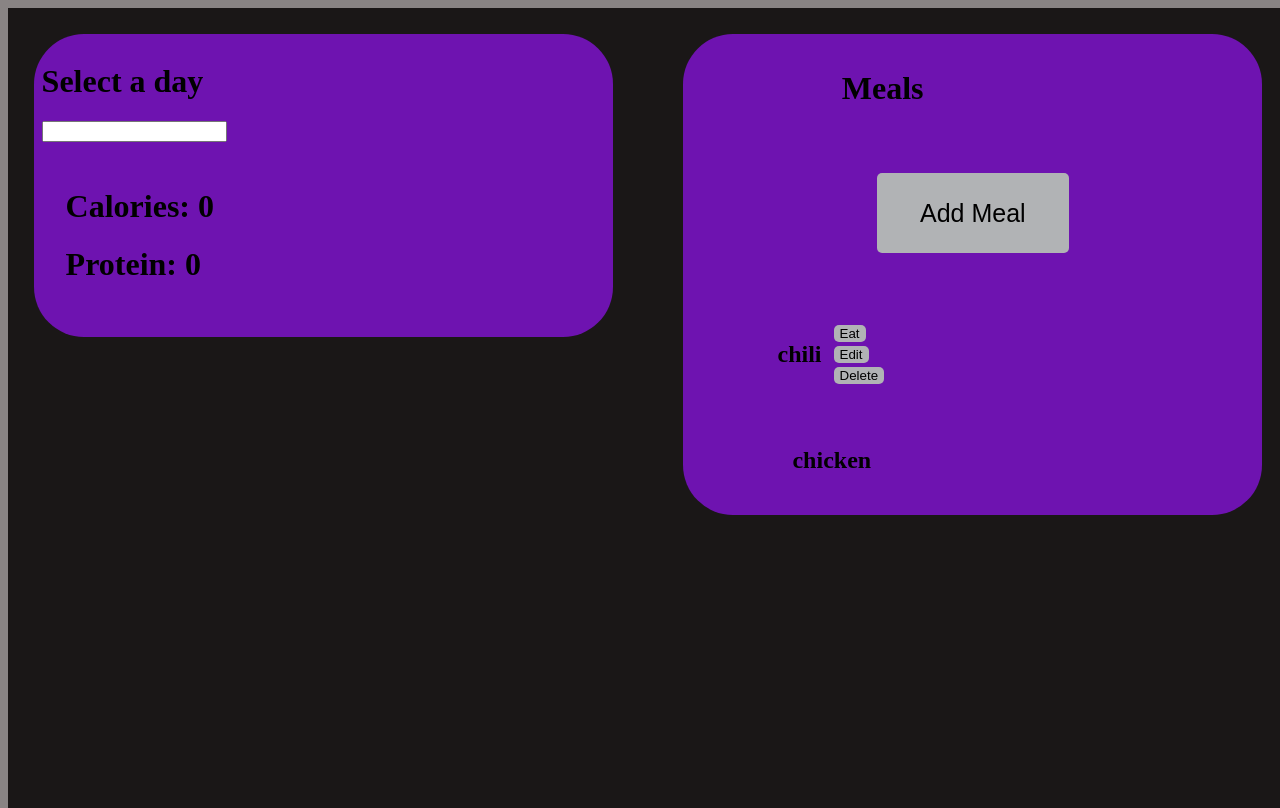
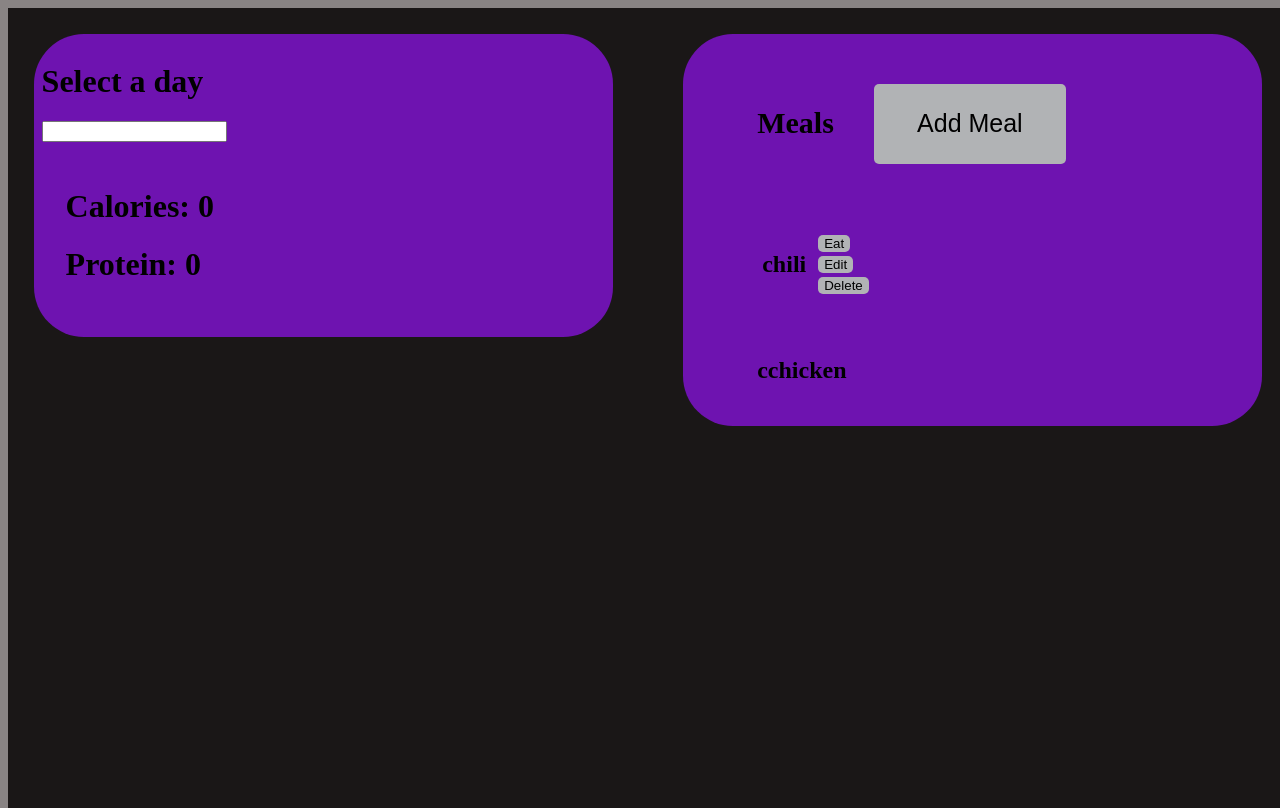
Before and after one commit to teimyw8/EatingTracker, a Next.js app in the folder front/: page / in a window 1280 px wide. Both pictures are taken after a click on the element "chili". Built offline with nearby package versions, Linux system fonts and the light colour scheme.

Commit message:
updated SearchDisplay and serving -> servsConsumed

```diff
--- a/front/pagesImpl/components/commonTypes.tsx
+++ b/front/pagesImpl/components/commonTypes.tsx
@@ -1,25 +1,87 @@
 export interface Ingredient{
     name: string;
-    cal: number;
+    cal: number | undefined;
     p: number;
-    c: number;
-    f: number;
-    serv: number;
-    servOz: number;
+    c: number | undefined;
+    f: number | undefined;
+    serv: number | undefined;
+    servOz: number | undefined;
 }
 
 export interface MealIngr {
     ingr: Ingredient;
-    amm : number;
+    servsConsumed : number;
 }
 
-export interface Meal {
+ export interface MealInter {
     name: string;
-    totalServ: number;
-    totalServOz: number;
-    ingredientList: [MealIngr];
+    ingredientList: Array<MealIngr>;
 
 }
+
+export class Meal implements MealInter {
+    name :string
+    ingredientList : Array<MealIngr>
+
+
+    constructor(name :string, ingredientList : Array<MealIngr> ) {
+        this.name = name,
+        this.ingredientList = ingredientList
+    }
+    totalCal(){
+        var sumCal : number = 0;
+        if(this.ingredientList){
+            this.ingredientList.forEach(element => {
+                if(element.ingr.cal){
+                    sumCal += (element.ingr.cal * element.servsConsumed)
+                } else if(element.ingr.c && element.ingr.p && element.ingr.f) {
+                    sumCal += element.ingr.c * Ccal * element.servsConsumed
+                    sumCal += element.ingr.p * Ccal * element.servsConsumed
+                    sumCal += element.ingr.f * Fcal * element.servsConsumed
+                }
+            });
+        }
+        return sumCal;
+    }
+    totalP(){
+        var sumP : number = 0;
+        if(this.ingredientList){
+            this.ingredientList.forEach(element => {
+                sumP+=element.ingr.p* element.servsConsumed;
+            });
+        }
+        return sumP;
+    }
+    servingSize(){
+        var sumServing : number = 0;
+        if(this.ingredientList){
+            this.ingredientList.forEach(element => {
+                sumServing+= element.servsConsumed
+            });
+        }
+        return sumServing;
+    }
+}
+
+export interface EatenEntry {
+    name: string;
+    cal: number;
+    p: number;
+    servings: number;
+}
+
+
+export interface Displayable{
+    type: DisplayListType;
+    name: string;
+    ingrList : MealIngr[];
+    isClicked: boolean;
+
+}
+export enum DisplayListType {
+    MEAL = 1,
+    INGR = 2
+  }
 
 export const OZtoG : number = 28.3495;
 export const GtoOZ : number = 0.035274;
--- a/front/pagesImpl/components/currentDay.tsx
+++ b/front/pagesImpl/components/currentDay.tsx
@@ -1,21 +1,66 @@
 import styled from '@emotion/styled';
-import React, { useState } from 'react';
+import React, { useState, useEffect } from 'react';
 import DatePicker from "react-datepicker";
 import "react-datepicker/dist/react-datepicker.css";
+import { Ccal, EatenEntry, Fcal } from './commonTypes';
 
-const CurrentDay = (): React.JSX.Element => {
+
+interface CurrentDayProp {
+    eaten: Array<EatenEntry> | undefined;
+    date: Date | undefined;
+    changeDay: (day: Date) => void
+
+
+}
+
+const CurrentDay = (props: CurrentDayProp): React.JSX.Element => {
 
     const [selectedDate, setSelectedDate] = useState<Date>();
     const timeSelectPrompt = "Select a day"
     const [eatenCalories, setEatenCalories] = useState(0);
     const [eatenProtein, setEatenProtein] = useState(0);
+    const [eatenList, setEatenList] = useState(props.eaten)
+
+    const ChangeDay = (date: Date | null) => {
+        if (date) {
+
+
+            var formatedDate: Date = new Date();
+            formatedDate.setFullYear(date.getFullYear());
+            formatedDate.setMonth(date.getMonth());
+            formatedDate.setDate(date.getDate());
+            props.changeDay(formatedDate);
+        }
+    }
+
+    useEffect(() => {
+        var totalCal = 0;
+        var totalP = 0;
+        if (eatenList) {
+
+            eatenList.forEach((element) => {
+
+                totalCal += element.cal;
+                totalP += element.p;
+            });
+        }
+        setEatenProtein(totalP);
+        setEatenCalories(totalCal);
+
+    }, [eatenList]);
+
+    useEffect(() => {
+        if (props.date) {
+            setSelectedDate(props.date)
+        }
+    }, []);
 
     return (
         <>
             <h1>
                 {selectedDate ? selectedDate.toString() : timeSelectPrompt} </h1>
 
-            <DatePicker selected={selectedDate} onChange={(date) => date ? setSelectedDate(date) : () => { return false; }} />
+            <DatePicker selected={selectedDate} onChange={(date) => date ? ChangeDay(date) : () => { return false; }} />
             <EatenMealWrapper>
                 <h1>Calories: {eatenCalories}</h1>
                 <h1>Protein: {eatenProtein} </h1>
--- a/front/pagesImpl/homeImpl.tsx
+++ b/front/pagesImpl/homeImpl.tsx
@@ -3,42 +3,37 @@ import React, { ButtonHTMLAttributes, Component, DetailedHTMLProps, useEffect }
 import { useState } from 'react';
 import CurrentDay from './components/currentDay';
 import IngEntry from './components/ingEntry';
+import { EatenEntry, Ingredient, Meal, MealInter, MealIngr, Displayable, DisplayListType } from './components/commonTypes';
 
+export interface SearchDisplayListProps {
+  items: Array<Displayable>;
+  editClick: (e: any, index: number, newMeal: Meal) => boolean,
+  deleteClick: (e: any, index: number) => boolean,
+  eatClick: (e: any, index: number, serving: number) => boolean,
+}
 
 interface ClickedMealProps {
 
-
-  name: string,
-  carbs: string,
-  fat: string,
-  protein: string,
-  onClick: (e: any, index: number, newCarbs: string,
-    newFat: string, newProtein: string, newPortion: string) => boolean,
+  meal: Meal,
+  editClick: (e: any, index: number, newMeal: Meal) => boolean,
   deleteClick: (e: any, index: number) => boolean,
   eatClick: (e: any, index: number, serving: number) => boolean,
   index: number,
-  portion: string
+
 }
+
 interface MealProps {
 
   name: string,
   onClick: (index: number) => void,
   index: number
 }
-interface Meal {
+interface DisplayListProps {
 
-
-  name: string,
-  carbs: number,
-  fat: number,
-  protein: number,
-  isClicked: boolean,
-  portion: number,
 }
 
 export default function Home() {
-  var first = { name: 'chili', carbs: 1, fat: 2, protein: 3, isClicked: false, portion: 1 };
-  var second = { name: 'chicken', carbs: 3, fat: 2, protein: 1, isClicked: false, portion: 1 };
+
 
   const [addName, setAddName] = useState('');
   const [addCarbs, setAddCarbs] = useState('');
@@ -47,49 +42,98 @@ export default function Home() {
   const [addPortion, setAddPortion] = useState('');
   const [addPortionOZ, setAddPortionOZ] = useState('');
 
+  const [eatenList, setEatenList] = useState<Array<EatenEntry>>();
+  const [currentDay, setCurrentDay] = useState<Date>();
+
+  const changeDay = (newDay: Date) => {
+    setCurrentDay(newDay)
+  }
+
+  const [mealDisplayList, setMealDisplayList] = useState<Array<Displayable>>()
+
+  const updateMealDisplayList = (newMeals: Array<Meal>) => {
+    var newDisplayList: Array<Displayable> = new Array();
+    newMeals.forEach(element => {
+
+      newDisplayList.push({ ingrList: element.ingredientList, type: DisplayListType.MEAL, name: element.name, isClicked: false })
+    });
+    setMealDisplayList(newDisplayList);
+  }
 
 
 
-  const [meals, setMeals] = useState<Array<Meal>>([first, second]);
-  const [clickedMeal, setClickedMeal] = useState(-1);
+  const [meals, setMeals] = useState<Array<Meal>>();
   const [addMealClicked, setAddMealClicked] = useState(false);
 
   const [eatenCalories, setEatenCalories] = useState(0);
   const [eatenProtein, setEatenProtein] = useState(0);
-  const clickMeal = (index: number) => {
-    var newMeals = meals
-
-    newMeals[index].isClicked = true
-    if (clickedMeal >= 0)
-      newMeals[clickedMeal].isClicked = false
-
-    setMeals([...newMeals])
-    setClickedMeal(index)
-
-    console.log(meals[index].isClicked)
-  };
 
   const deleteMeal = (e: any, index: number) => {
+    if (meals) {
       var newMeals = [...meals]
       newMeals.splice(index, 1)
 
       setMeals(newMeals)
-    setClickedMeal(-1)
       return true
+    }
+    return false
+
   };
 
-  const eatMeal = (e: any, index: number, serving: number) => {
+  const eatMeal = (e: any, index: number, servings: number) => {
     //TODO display serving of meal in left side and update calories and protein for day
+    e.preventDefault()
+    if (meals) {
+      var eatenMeal = meals[index]
+      var newEntry: EatenEntry = { name: eatenMeal.name, cal: eatenMeal.totalCal()*servings, p: eatenMeal.totalP()*servings, servings:servings };
+      newEntry.name = eatenMeal.name;
+      if (eatenList) {
+        setEatenList([...eatenList, newEntry])
+      } else {
+        setEatenList([newEntry])
+      }
       return true
+    }
+
+    return false;
+
+
   };
 
-  /*
+
   useEffect(() => {
+    if (currentDay == null) {
+      var today = new Date();
+      setCurrentDay(today);
+    }
+    if (meals == undefined) {
+      var dummyIngr: Ingredient = { name: 'dummyIngr', serv: undefined, servOz: undefined, c: undefined, f: undefined, cal: 100, p: 10 };
+      var dummyMealIngr: MealIngr = { ingr: dummyIngr, servsConsumed:  2}
+      var first: MealInter = { name: 'chili', ingredientList: [dummyMealIngr] };
+      var second: MealInter = { name: 'cchicken', ingredientList: [dummyMealIngr] };
+      var firstMeal: Meal = new Meal(first.name, first.ingredientList)
+      var secondMeal: Meal = new Meal(second.name, second.ingredientList)
+      setMeals([firstMeal, secondMeal])
+
+    }
+  }, [])
+
+  useEffect(() => {
+    if (meals) {
+      updateMealDisplayList(meals)
+    }
 
   }, [meals])
-   */
-  const submitAddMeal = (e: any) => {
+
+  useEffect(() => {
+    // TODO Call DB to see if theres record for new day
+
+  }, [currentDay])
+
+  const submitAddMeal = (e: any, newMeal: Meal) => {
     e.preventDefault()
+    /*
+    TODO This(form input validation and error displaying) needs to be implemented at the ingEntry level
     if (Number.isNaN(addCarbs)
     ) {
       //error message: field validation
@@ -116,22 +160,18 @@ export default function Home() {
       //error message: field validation
       console.log('Portion is not valid number')
       return false
-    } else {
-      var newMeal = {
-        name: addName, carbs: Number(addCarbs),
-        fat: Number(addFat), protein: Number(addProtein),
-        portion: Number(addPortion), isClicked: false
-      }
+      */
+
+    if (meals) {
       var newMeals = meals
       newMeals.push(newMeal)
       setMeals([...newMeals])
-      setAddCarbs("0")
-      setAddFat("0")
-      setAddProtein("0")
-      setAddPortion("0")
-      setAddPortionOZ("0")
+    }
+
+    setMeals([newMeal])
+
     setAddMealClicked(false)
-    }
+
 
   };
   const cancelAddMeal = () => {
@@ -140,10 +180,11 @@ export default function Home() {
   const addMeal = () => {
     setAddMealClicked(true)
   };
-  const editMeal = (e: any, whichMeal: number, newCarbs: string,
-    newFat: string, newProtein: string, newPortion: string
+  const editMeal = (e: any, index: number, newMeal: Meal
   ) => {
     e.preventDefault()
+    /*
+    TODO implement at ingEntry level
     if (Number.isNaN(newCarbs)
     ) {
       //error message: field validation
@@ -163,24 +204,24 @@ export default function Home() {
       //error message: field validation
       console.log('Protein is not valid number')
       return false
+*/
 
-    } else {
 
+    if (meals) {
       var newMeals = meals
-      newMeals[whichMeal].carbs = Number(newCarbs)
-      newMeals[whichMeal].fat = Number(newFat)
-      newMeals[whichMeal].protein = Number(newProtein)
-      newMeals[whichMeal].portion = Number(newPortion)
+      newMeals[index] = newMeal
       setMeals([...newMeals])
-      console.log("editClick")
+      console.log("editSubmit")
       return true
     }
+    return false
+
   };
 
   return <MainDiv>
     <LeftSide>
 
-      <CurrentDay />
+      <CurrentDay date={currentDay} eaten={eatenList} changeDay={changeDay} />
 
     </LeftSide>
 
@@ -195,25 +236,24 @@ export default function Home() {
 
           :
 
-          <div>
-            <h1 style={
-              {
-                padding: '5px'
-              }
-            }>Meals</h1>
+          <DivTable>
+            <StyledHeading>Meals</StyledHeading>
             <AddMealButton onClick={addMeal}>
               Add Meal
             </AddMealButton>
-          </div>
+          </DivTable>
 
         }
       </DivRow>
-      {meals.map((item, index) => (
-        item.isClicked ?
-          <ClickedMeal key={index} onClick={editMeal} deleteClick={deleteMeal} eatClick={eatMeal} name={item.name} carbs={String(item.carbs)} fat={String(item.fat)} protein={String(item.protein)} portion={String(item.portion)} index={index}></ClickedMeal>
+      {mealDisplayList ?
+        <SearchDisplayList items={mealDisplayList} editClick={editMeal} eatClick={eatMeal} deleteClick={deleteMeal}>
+
+        </SearchDisplayList>
         :
-          <UnclickedMeal key={index} onClick={clickMeal} name={item.name} index={index}></UnclickedMeal>
-      ))}
+        <DivTable>
+        </DivTable >
+      }
+
 
 
     </RightSide>
@@ -221,17 +261,44 @@ export default function Home() {
 }
 //Classes
 
-const ClickedMeal: React.FC<ClickedMealProps> = ({ onClick, eatClick, deleteClick, carbs, fat, protein, name, index, portion }) => {
-  const [nameDisplay, setNameDisplay] = useState(String(name));
-  const [editClick, setEditClick] = useState(false);
+const SearchDisplayList: React.FC<SearchDisplayListProps> = ({ items, deleteClick, eatClick, editClick }) => {
+  const [displayList, setDisplayList] = useState(items)
+
+  const [clickedMeal, setClickedMeal] = useState(-1);
+  const clickMeal = (index: number) => {
+    if (displayList) {
+      var newMeals = displayList
+
+      newMeals[index].isClicked = true
+      if (clickedMeal >= 0)
+        newMeals[clickedMeal].isClicked = false
+
+      setDisplayList([...newMeals])
+      setClickedMeal(index)
+    }
+
+  };
+
+  return (
+    <>
+      {displayList.map((item, index) => (
+        item.isClicked ?
+          <ClickedMeal key={index} editClick={editClick} deleteClick={deleteClick} eatClick={eatClick} meal={new Meal(item.name, item.ingrList)} index={index}></ClickedMeal>
+          :
+          <UnclickedMeal key={index} onClick={clickMeal} name={item.name} index={index}></UnclickedMeal>
+      ))}
+    </>
+  )
+
+}
+
+const ClickedMeal: React.FC<ClickedMealProps> = ({ editClick, eatClick, deleteClick, meal, index }) => {
+  const [nameDisplay, setNameDisplay] = useState(String(meal.name));
+  const [editClicked, setEditClicked] = useState(false);
   const [deleteClicked, setDeleteClicked] = useState(false);
   const [eatError, setEatError] = useState(false)
 
-  const [editCarbs, setCarbs] = useState(String(carbs));
-  const [editFat, setFat] = useState(String(fat));
-  const [editProtein, setProtein] = useState(String(protein));
-  const [editPortion, setPortion] = useState(String(portion));
-  const [editPortionOZ, setPortionOZ] = useState(String(Number(portion) * 30));
+
   const [eatClicked, setEatClicked] = useState(false)
 
   const [eatPortion, setEatPortion] = useState('');
@@ -239,11 +306,11 @@ const ClickedMeal: React.FC<ClickedMealProps> = ({ onClick, eatClick, deleteClic
   const [eatMeal, setEatMeal] = useState<Meal>();
 
   const clickEdit = (event: React.MouseEvent<HTMLButtonElement>) => {
-    setEditClick(true)
+    setEditClicked(true)
     setEatClicked(false)
   }
   const clickCancel = (event: React.MouseEvent<HTMLButtonElement>) => {
-    setEditClick(false)
+    setEditClicked(false)
   }
   const submitMeal = () => {
 
@@ -256,18 +323,20 @@ const ClickedMeal: React.FC<ClickedMealProps> = ({ onClick, eatClick, deleteClic
   const setEatClickT = (e: React.MouseEvent<HTMLButtonElement>) => {
     e.preventDefault()
     setEatClicked(true)
-    setEditClick(false)
+    setEditClicked(false)
   }
 
   //TODO
   //Validate serving is number and check which unit is being used
   //If serving not number show message
   const eatSubmit = (e: any, index: number, serving: string, servingOZ: string) => {
+    //TODO need to pass eaten ammount to EatenEntry creation
+    eatClick(e, index, Number(serving))
     setEatClicked(false)
-    var numberval = false;
+
     if (serving) {
       if (Number.isNaN(serving)) {
-
+        //TODO eat submit form errors
       }
     } else if (servingOZ) {
       if (Number.isNaN(servingOZ)) {
@@ -275,14 +344,13 @@ const ClickedMeal: React.FC<ClickedMealProps> = ({ onClick, eatClick, deleteClic
       }
 
     }
-    eatClick(e, index, Number(serving))
+
   }
 
-  const editSubmit = (e: any, whichMeal: number, newCarbs: string,
-    newFat: string, newProtein: string, newPortion: string
+  const editSubmit = (e: any, index: number, newMeal: Meal
   ) => {
-    setEditClick(false)
-    onClick(e, index, newCarbs, newFat, newProtein, newPortion)
+    setEditClicked(false)
+    editClick(e, index, newMeal)
   }
 
   // const [carbsDisplay, setCarbs] = useState(carbs.toString);
@@ -313,82 +381,19 @@ const ClickedMeal: React.FC<ClickedMealProps> = ({ onClick, eatClick, deleteClic
 
           <DivCellRight>
             <EditFormWrapper>
-              {editClick ?
-                <form onSubmit={submitMeal}>
-                  <StyledLabel >
-                    Carbs:
-                  </StyledLabel>
-                  <StyledInput type="text"
-                    size={editCarbs.length || 1}
-                    id="carbs"
-                    placeholder='0'
-                    value={editCarbs}
-                    onChange={(e) => setCarbs(e.target.value)}
-                    required>
-                  </StyledInput>
+              {editClicked ?
+
                 <div>
-                    <StyledLabel>
-                      Fat:
-                    </StyledLabel>
-
-                    <StyledInput type="text"
-                      size={editFat.length || 1}
-                      id="fat"
-                      placeholder='0'
-                      value={editFat}
-                      onChange={(e) => setFat(e.target.value)}
-                      required>
-                    </StyledInput>
-
+                  TODO
+                  <button onClick={(e: any) => {
+                    setEditClicked(false)
+                    e.preventDefault()
+                  }}>
+                    cancel
+                  </button>
                 </div>
 
-                  <StyledLabel>
-                    Protein
-                  </StyledLabel>
-                  <StyledInput type="text"
-                    size={editProtein.length || 1}
-                    id="protein"
-                    placeholder='0'
-                    value={editProtein}
-                    onChange={(e) => setProtein(e.target.value)}
-                    required>
-                  </StyledInput>
 
-
-                  <StyledInput type="text"
-                    size={editPortion.length || 1}
-                    id="protein"
-                    placeholder='0'
-                    value={editPortion}
-                    onChange={(e) => setPortion(e.target.value)}
-                    required>
-                  </StyledInput>
-                  <StyledLabel>
-                    Portion in g
-                  </StyledLabel>
-
-                  <StyledInput type="text"
-                    size={editPortionOZ.length || 1}
-                    id="protein"
-                    placeholder='0'
-                    value={editPortionOZ}
-                    onChange={(e) => setPortionOZ(e.target.value)}
-                    required>
-                  </StyledInput>
-                  <StyledLabel>
-                    Portion in oz
-                  </StyledLabel>
-                  <div>
-                  </div>
-                  <DivRow>
-                    <OperationButton onClick={(e: any) => onClick(e, index, editCarbs, editFat, editProtein, editPortion)} type="submit">
-                      Submit
-                    </OperationButton>
-                    <OperationButton onClick={clickCancel}>
-                      Cancel
-                    </OperationButton>
-                  </DivRow>
-                </form>
                 :
                 eatClicked
                   ?
@@ -516,15 +521,17 @@ const DivTable = styled.div`
  width: 100%;
  display: table;
 
+
 `
 const DivRow = styled.div`
 
 display: flex;
   flex-direction: row;
- justify-content: center;
+justify-content: start;
   align-items: center;
 
   padding: 2px;
+  margin: 0 0 0 5vw;
 
 `
 const DivCell = styled.div`
@@ -598,8 +605,14 @@ border-radius: 5px;
 
 const StyledInput = styled.input`
 
-margin: 2vw;
+margin: 1vw;
 padding: 2px;
 
 border-radius: 5px;
 `
+
+const StyledHeading = styled.label`
+font-size: 30px;
+  font-weight: bold;
+
+`
```
Also changed, not shown: front/pagesImpl/components/ingEntry.tsx (+11 -6 lines). Lines whose indentation alone changed are shown as unchanged.
